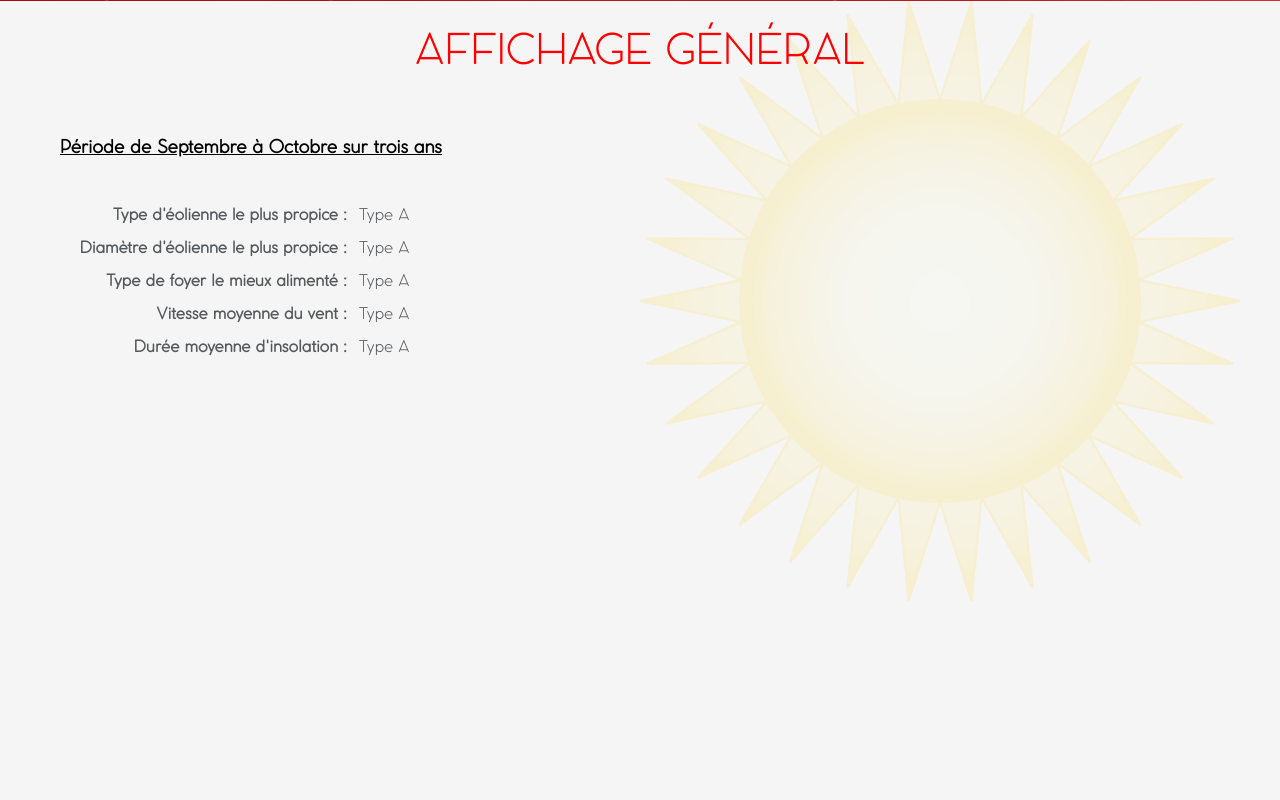
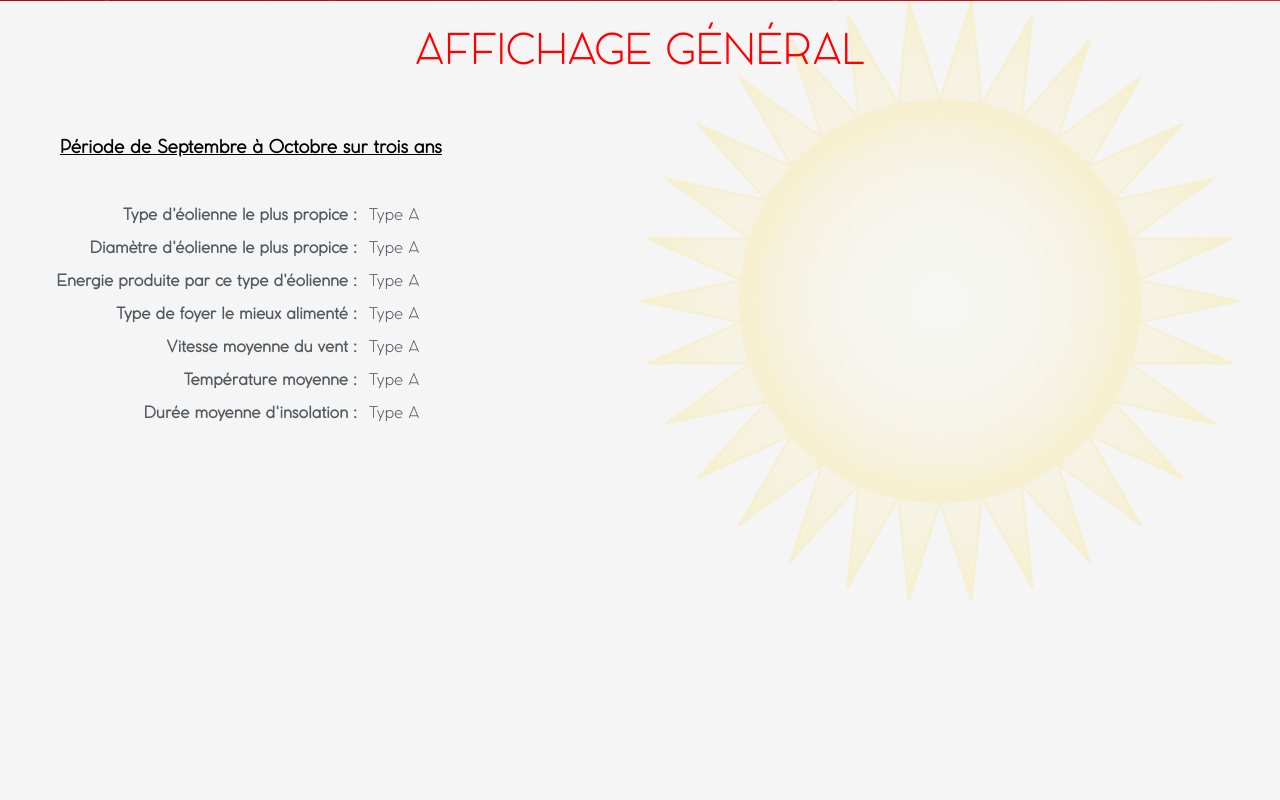
Before and after one commit to FADILI-Youssef/easy_meteo, a PHP site: page / in a window 1280 px wide. Shown: the part 2399-3199 px from the top of the page. Run offline with PHP 8.4, Linux system fonts and the light colour scheme; data comes from the database, SQL or seed files in the repository.

Commit message:
Développement du style

```diff
--- a/general_display/views/general_display.php
+++ b/general_display/views/general_display.php
@@ -17,9 +17,13 @@
 
                 <tr><td>Diamètre d'éolienne le plus propice : </td><td>Type A</td></tr>
 
+                <tr><td>Energie produite par ce type d'éolienne : </td><td>Type A</td></tr>
+
                 <tr><td>Type de foyer le mieux alimenté : </td><td>Type A</td></tr>
 
                 <tr><td>Vitesse moyenne du vent : </td><td>Type A</td></tr>
+
+                <tr><td>Température moyenne : </td><td>Type A</td></tr>
 
                 <tr><td>Durée moyenne d'insolation : </td><td>Type A</td></tr>
 
--- a/style/general_display.css
+++ b/style/general_display.css
@@ -39,7 +39,7 @@
 #general_display table td:nth-child(odd) {
 
     font-weight: bold;
-    width: 300px;
+    width: 310px;
     text-align: right;
 }
 
--- a/wrappers/bottom.php
+++ b/wrappers/bottom.php
@@ -1,6 +1,12 @@
 
         <footer id="partager">
             <span id="copyright">Copyright ©2015 by FLRS GROUP. All rights reserved.</span>
+
+            <span class='st_facebook_vcount' displayText='Facebook'></span>
+<span class='st_twitter_vcount' displayText='Tweet'></span>
+<span class='st_linkedin_vcount' displayText='LinkedIn'></span>
+<span class='st_pinterest_vcount' displayText='Pinterest'></span>
+
         </footer>
 
     </body>
--- a/wrappers/top.php
+++ b/wrappers/top.php
@@ -13,6 +13,8 @@
         <script src="resources/jquery-1.11.3.min.js"></script>
         <script src="resources/jquery-ui.min.js"></script>
         <script type="text/javascript" src="style/smooth_scroll.js" ></script>
+        <script type="text/javascript" src="http://w.sharethis.com/button/buttons.js"></script>
+        <script type="text/javascript">stLight.options({publisher: "5565ece2-98e5-4321-b0df-75db9aa059e2", doNotHash: false, doNotCopy: false, hashAddressBar: false});</script>
         <link rel="stylesheet" href="https://fonts.googleapis.com/icon?family=Material+Icons">
     </head>
 
```
